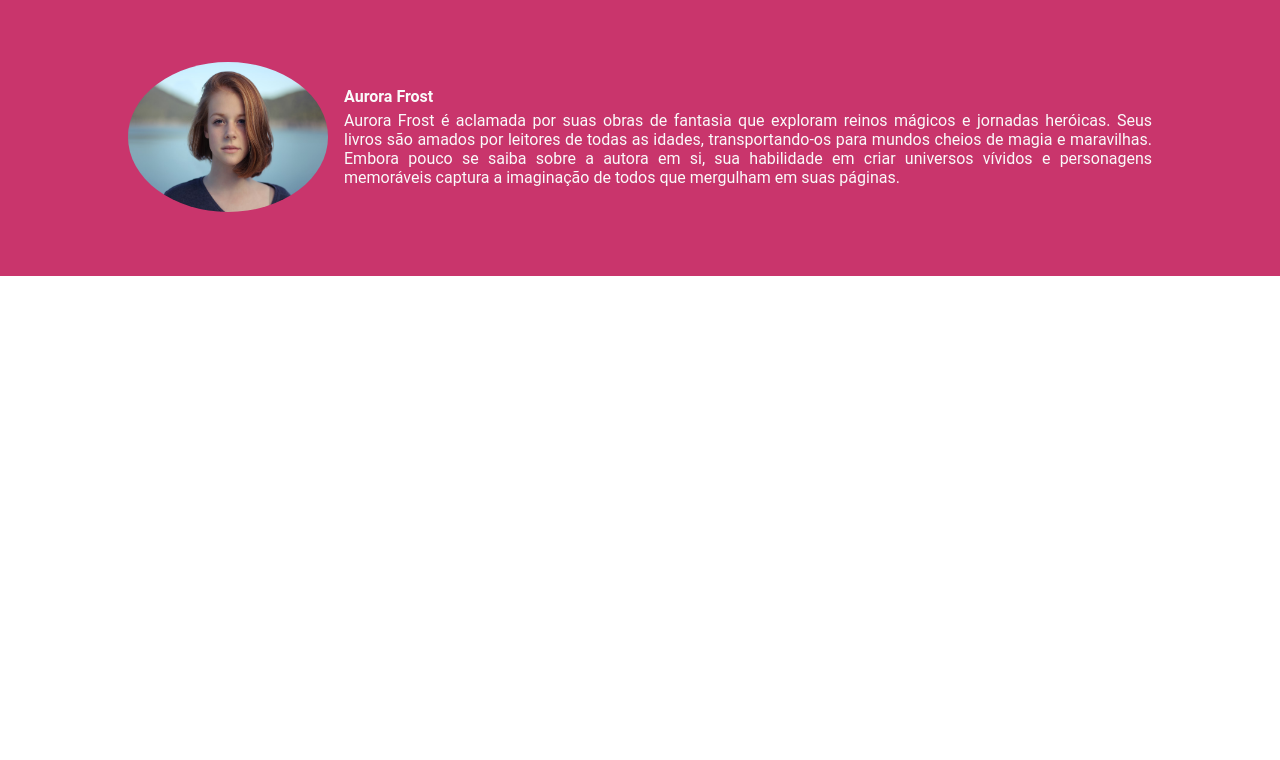
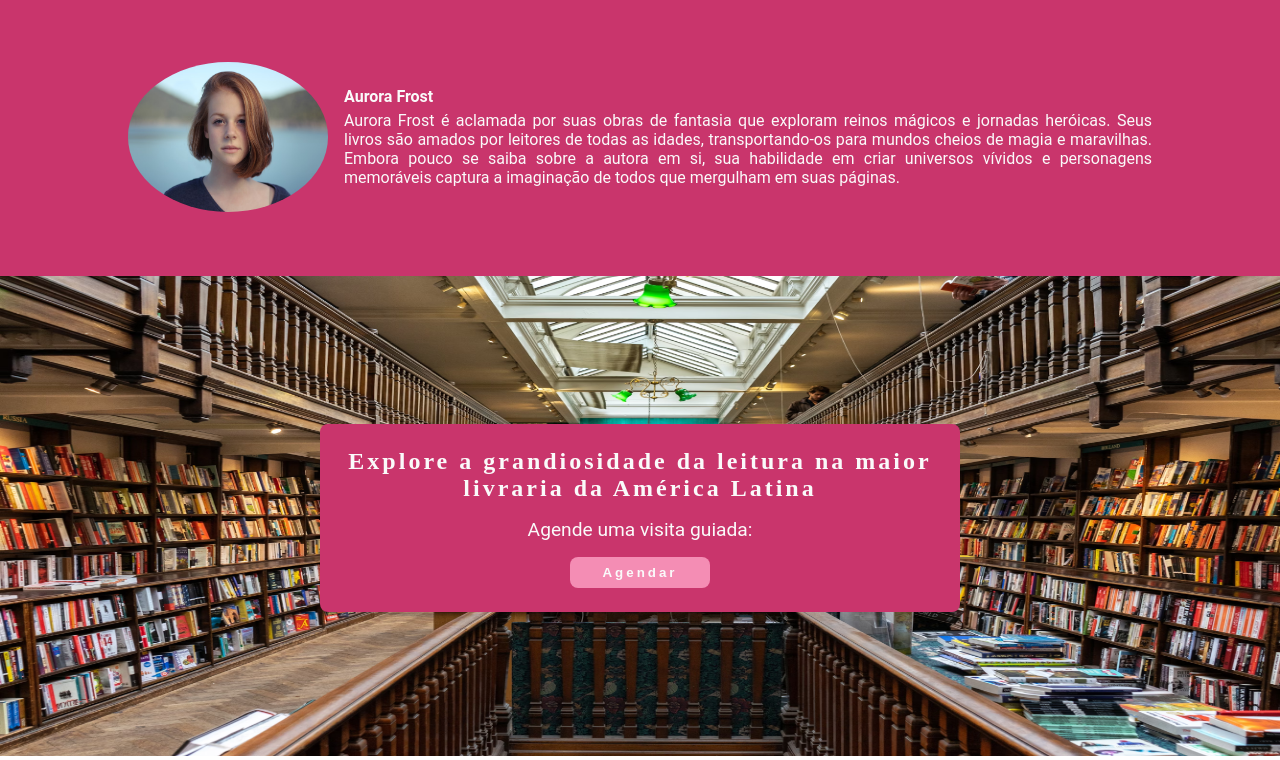
Before and after one commit to DeborahLyra/web-page-react, a React (Vite) app: page / in a window 1280 px wide. Shown: the part 2448-3208 px from the top of the page. Before the commit the page ends 2724 px from the top, so only its background shows below. Built offline with nearby package versions, Linux system fonts and the light colour scheme; a web font is replaced by a local one.

Commit message:
photo banner component

```diff
--- a/src/App.jsx
+++ b/src/App.jsx
@@ -3,6 +3,7 @@ import AuthorsList from './components /authorsList/AuthorsList'
 import { Banner } from './components /banner/Banner'
 import { BookList } from './components /bookList/BookList'
 import { Header } from './components /header/Header'
+import { PhotoBanner } from './components /photoBanner/PhotoBanner'
 
 function App() {
   return(
@@ -11,6 +12,7 @@ function App() {
     <Banner/>
     <BookList/>
     <AuthorsList/>
+    <PhotoBanner/>
     </>
   )
 }
--- a/src/components /banner/Banner.jsx
+++ b/src/components /banner/Banner.jsx
@@ -44,4 +44,9 @@ const DivBannerTitle = styled.div`
     h1 {
         font-size: 3rem;
       }
+
+      @media(max-width: 590px){
+        text-align: center;
+        left:2rem;
+    }
 `
--- /dev/null
+++ b/src/components /photoBanner/PhotoBanner.jsx
@@ -0,0 +1,67 @@
+
+export function PhotoBanner() {
+  return (
+    <div
+    style={{
+        position:'relative',
+        width: '100%',
+        color:'var(--white)',
+    }}
+    >
+
+        <img
+        src="../../../public/img/livraria.avif"
+        alt="Bookstore One More Page"
+        width={'100%'}
+        style={{height: '60vh'}}
+        />
+      <div
+      style={{
+        position:'absolute',
+        top: '50%',
+        left: '50%',
+        transform: 'translate(-50%, -50%)',
+        backgroundColor: 'var(--pink-800)',
+        padding:'1.5rem',
+        textAlign:'center',
+        borderRadius:'8px',
+    }}
+      >
+        <h2
+        style={{
+            fontFamily:'var(--fancy-font)',
+            fontSize: '1.5rem',
+            letterSpacing: '3px',
+        }}
+        >
+        Explore a grandiosidade da leitura na maior livraria da América Latina
+        </h2>
+        <p
+        style={{
+            fontSize:'1.2rem',
+            marginTop: '1rem',
+        }}
+        >
+        Agende uma visita guiada:
+        </p>
+        <button
+        style={{
+            backgroundColor: 'var(--pink-300)',
+            padding:'0.5rem 2rem',
+            borderRadius:'8px',
+            border:'none',
+            color:'var(--white)',
+            fontWeight:'bold',
+            cursor:'pointer',
+            letterSpacing: "3px",
+            marginTop: '1rem',
+
+            ':hover': { backgroundColor: 'var(--pink-500)' }
+
+        }}
+        >Agendar</button>
+      </div>
+
+    </div>
+  )
+}
```
Also changed, not shown: public/img/livraria.avif (added).
